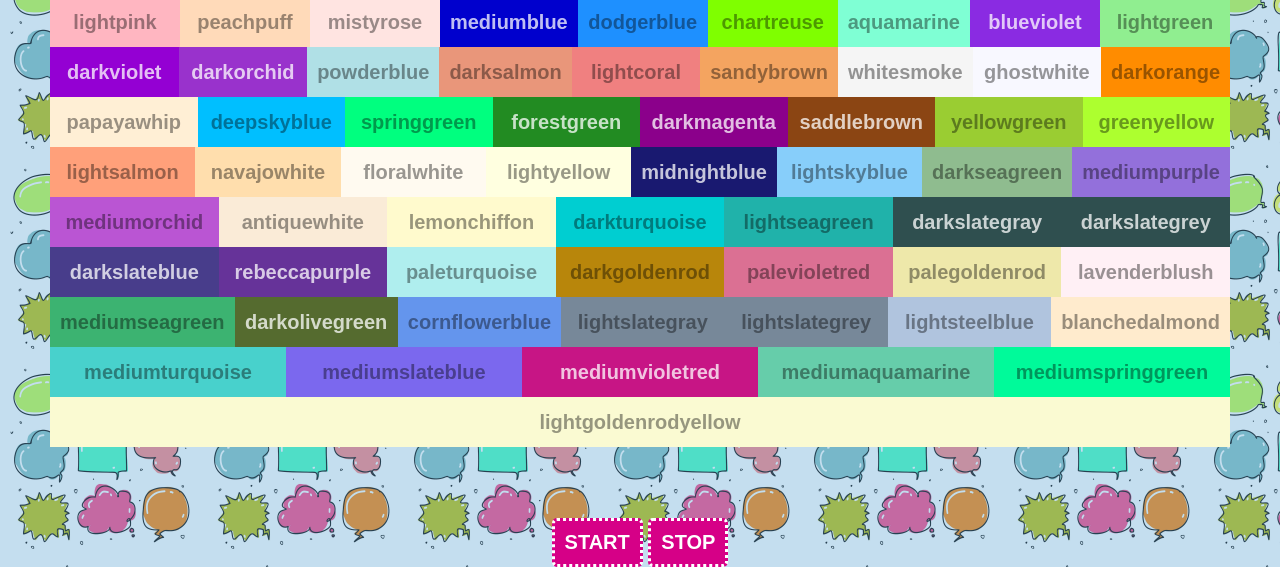
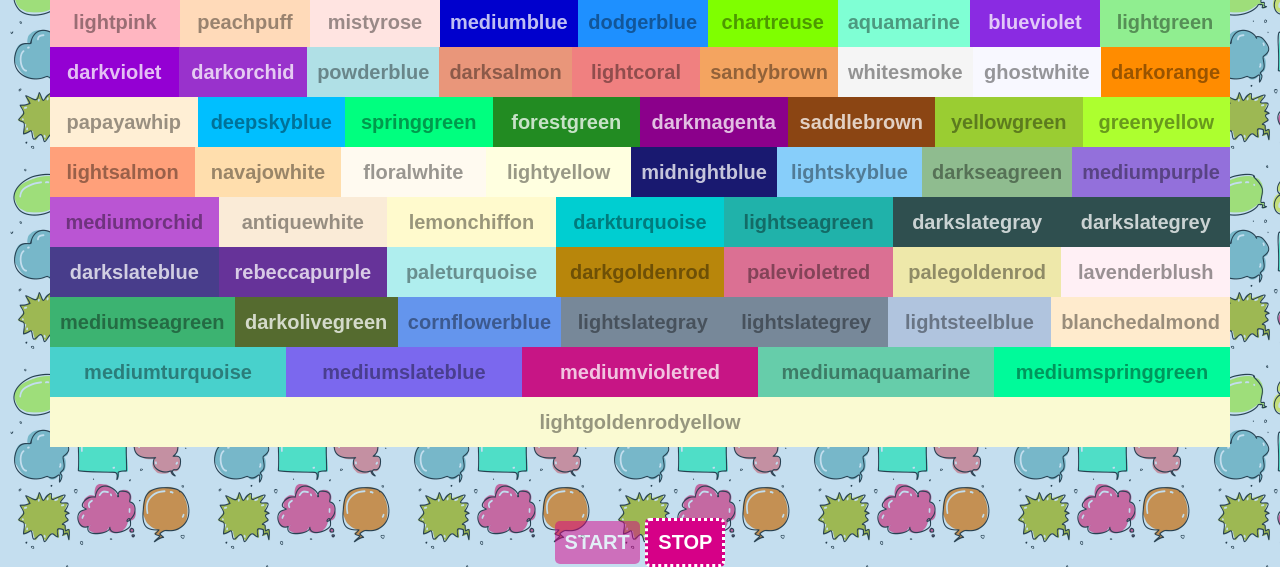
Before and after one commit to m32795434/Test-Your-Speech, a website built with Parcel: page index.html in a window 1280 px wide. Both pictures are taken after a click on the button "START". Shown: the part 643-1210 px from the top of the page. Built offline with nearby package versions, Linux system fonts and the light colour scheme.

Commit message:
disabled style

```diff
--- a/speech.js
+++ b/speech.js
@@ -33,8 +33,7 @@ function start() {
   recognition.lang = 'en-US';
   recognition.interimResults = false; // will not recognize as soon as it hears a word//SpeechRecognitionResult.isFinal
   recognition.onresult = handleResult;
-  recognition.start();
-  console.log(recognition);
+  // recognition.start();
 }
 function handleStart() {
   recognition.start();
--- a/style.scss
+++ b/style.scss
@@ -87,5 +87,10 @@ body {
     &:hover {
       border-color: #d1e00d;
     }
+
+    &[disabled] {
+      opacity: 0.5;
+      border: none;
+    }
   }
 }
```
